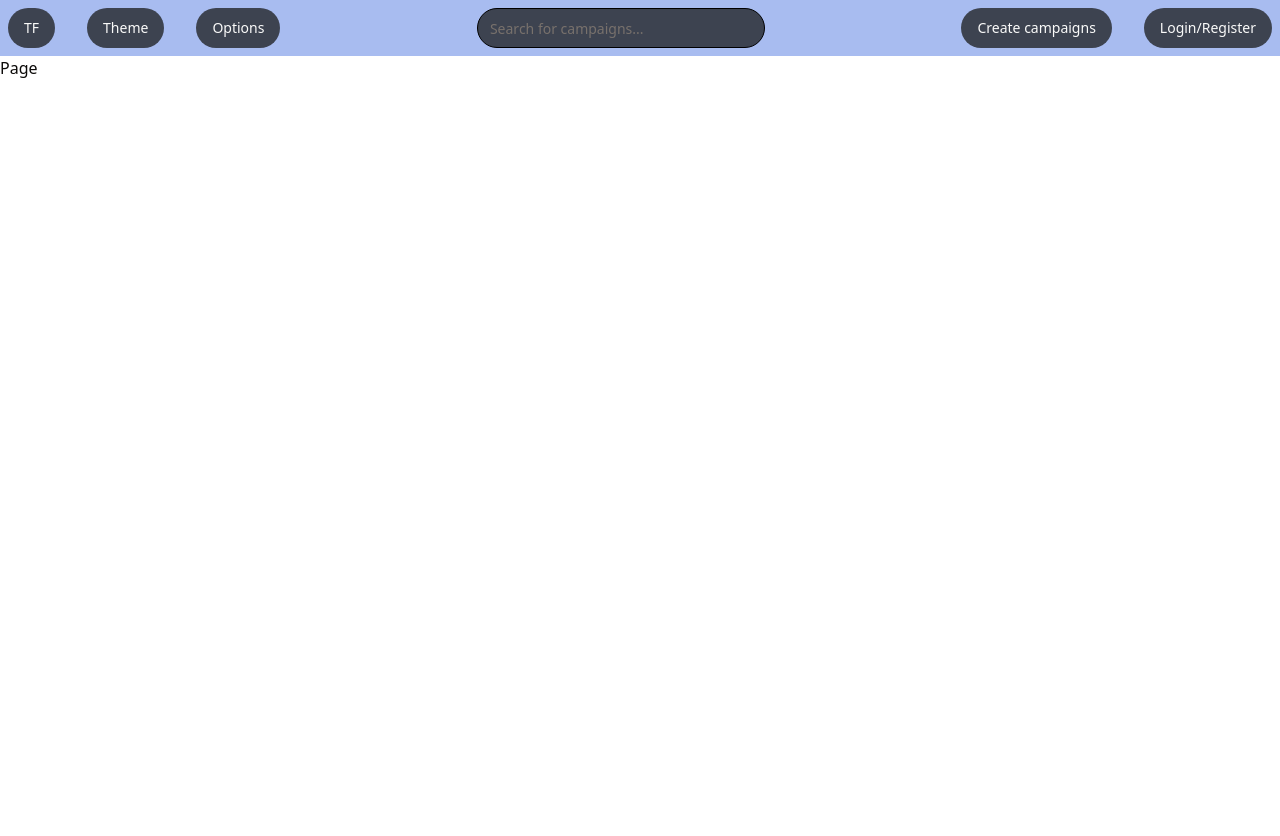
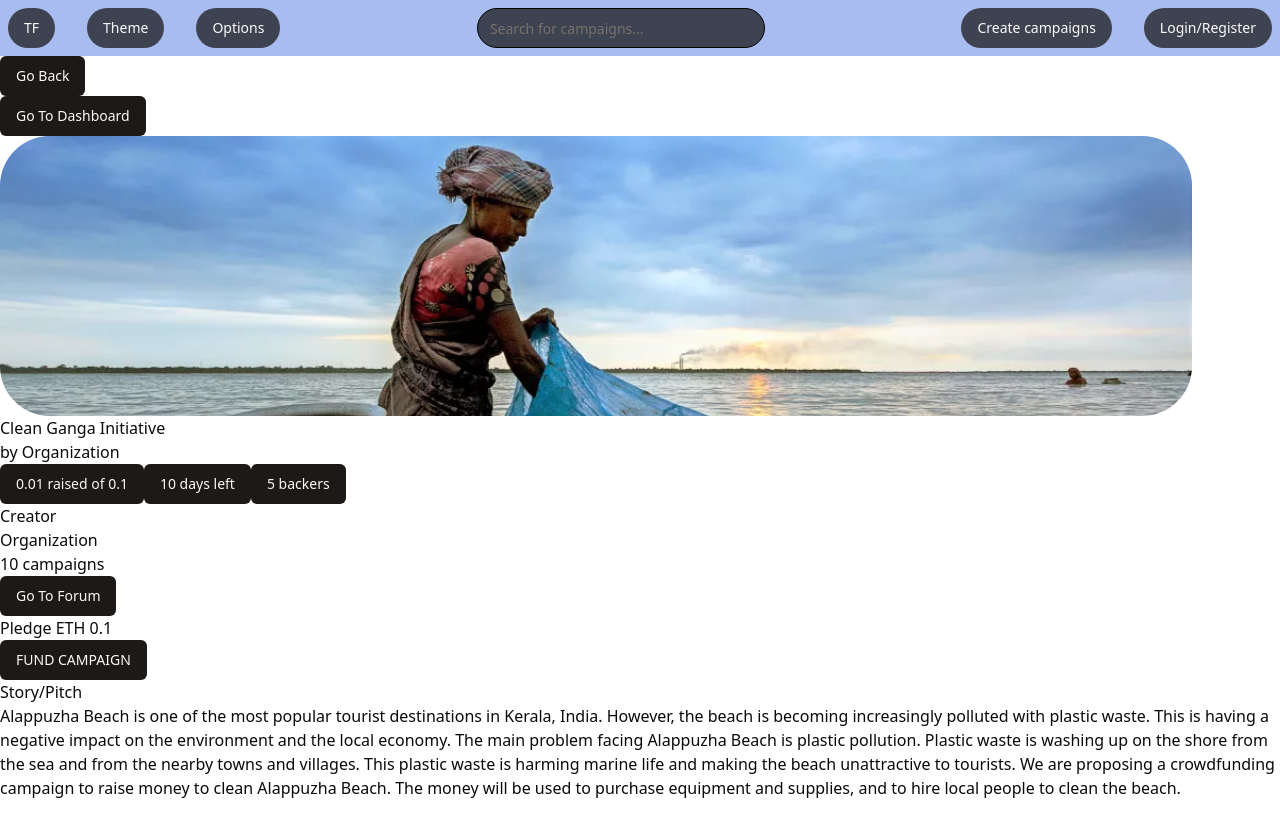
Before and after one commit to Alvinvarghese/trustfunds, a Next.js app: page /user/campaigns/1 in a window 1280 px wide. Shown: the top 836 px of the page. Before the commit the page ends 800 px from the top, so only its background shows below. Built offline with nearby package versions, Linux system fonts and the light colour scheme.

Commit message:
campaign details

```diff
--- a/src/app/user/campaigns/[slug]/page.js
+++ b/src/app/user/campaigns/[slug]/page.js
@@ -1,5 +1,63 @@
+import { Button } from "@/components/ui/button";
+import { Input } from "@/components/ui/input";
+
 const Page = () => {
-  return <div>Page</div>;
+  return (
+    <div className="flex h-screen flex-col">
+      <div>
+        <div>
+          <Button>Go Back</Button>
+        </div>
+        <div>
+          <Button>Go To Dashboard</Button>
+        </div>
+      </div>
+      <div>
+        <img src="/campaign_image.png" alt="campaign image" />
+      </div>
+      <div>
+        <div>
+          <h1>Clean Ganga Initiative</h1>
+          <p>by Organization</p>
+        </div>
+        <div>
+          <Button>0.01 raised of 0.1</Button>
+          <Button>10 days left</Button>
+          <Button>5 backers</Button>
+        </div>
+      </div>
+      <div>
+        <div>
+          <p>Creator</p>
+          <div>
+            <img />
+            <div>
+              <p>Organization</p>
+              <p>10 campaigns</p>
+            </div>
+          </div>
+        </div>
+        <Button>Go To Forum</Button>
+        <p>Pledge ETH 0.1</p>
+        <Button>FUND CAMPAIGN</Button>
+      </div>
+      <div>
+        <h3>Story/Pitch</h3>
+        <p>
+          Alappuzha Beach is one of the most popular tourist destinations in
+          Kerala, India. However, the beach is becoming increasingly polluted
+          with plastic waste. This is having a negative impact on the
+          environment and the local economy. The main problem facing Alappuzha
+          Beach is plastic pollution. Plastic waste is washing up on the shore
+          from the sea and from the nearby towns and villages. This plastic
+          waste is harming marine life and making the beach unattractive to
+          tourists. We are proposing a crowdfunding campaign to raise money to
+          clean Alappuzha Beach. The money will be used to purchase equipment
+          and supplies, and to hire local people to clean the beach.
+        </p>
+      </div>
+    </div>
+  );
 };
 
 export default Page;
```
Also changed, not shown: public/campaign_image.png (added).
